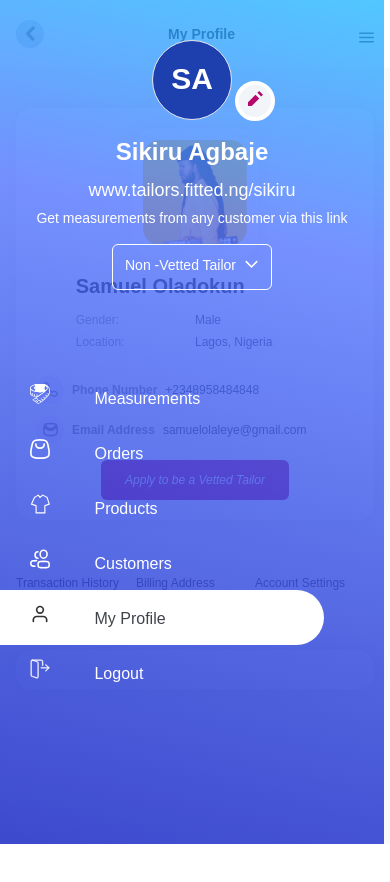
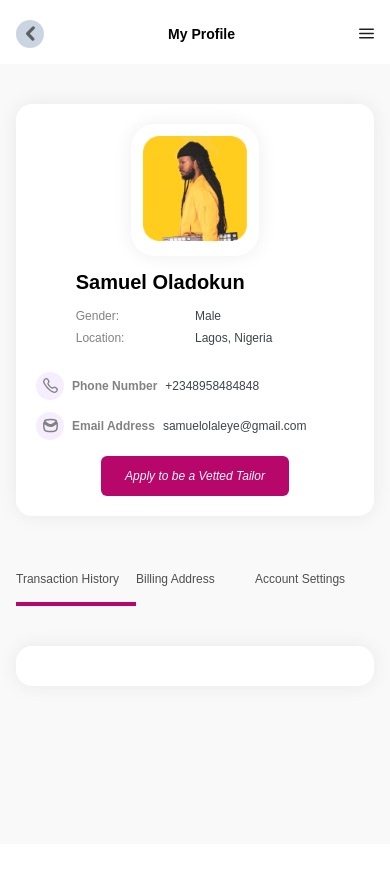
Before and after one commit to damatie/fitted, a Next.js app: page / in a window 390 px wide. Shown: the top 882 px of the page. After the commit the page ends 844 px from the top, so only its background shows below. Built offline with nearby package versions, Linux system fonts and the light colour scheme.

Commit message:
update side nav

```diff
--- a/components/sideNav.jsx
+++ b/components/sideNav.jsx
@@ -12,8 +12,16 @@ export default function SideNav(props){
     {name:'Logout', url:'/#', icon:'/icon/logout.svg'}
   ]
   return(
-    <nav className=" w-96  h-full absolute xl:relative xl:w-3/12 z-50 xl:z-auto sideNavBgColor  xl:block">
-      <div className=" w-full pt-10 text-center">
+    <nav className={`${toggleNav? 'block bg-blue-500' :'hidden sideNavBgColor'} h-full w-80 absolute xl:relative xl:w-3/12 z-50 xl:z-auto   xl:block`}>
+      <div className=" mt-4 pl-10">
+      <Image
+            src="/icon/logo.svg"
+            alt="edit"
+            width={80}
+            height={80}
+          />
+      </div>
+      <div className=" w-full pt-10 text-center -mt-20">
         <div className=" w-20 h-20 bg-blue-800 mx-auto text-center py-5 rounded-full border borde-white relative">
           <span className=" uppercase font-extrabold text-white text-3xl"> sa</span>
           <div className=" absolute w-10 h-10 bg-slate-100 rounded-full border-4 border-white  -right-11 top-10 text-center py-1 cursor-pointer">
--- a/components/topNav.jsx
+++ b/components/topNav.jsx
@@ -3,7 +3,7 @@ import { useRouter } from 'next/router'
 export default function TopNav(props){
 
   const router = useRouter()
-  const{title,handleToggleNav} = props
+  const{title,handleToggleNav,toggleNav} = props
   return(
     <div className=" px-4 xl:px-10 xl:py-4 py-2 pb-4 bg-white flex space-x-16">
       <div className=" pt-3 xl:pt-6 cursor-pointer">
@@ -45,14 +45,17 @@ export default function TopNav(props){
             <span className=" uppercase font-extrabold text-white text-xl"> sa</span>
         </div>
       </div>
-      <div onClick={handleToggleNav} className="block xl:hidden pt-5 xl:pt-6 cursor-pointer ">
-      <span className=" block">
-      <Image
-          src="/icon/bar.svg"
-          alt="back"
-          width={15}
-          height={15}
-        />
+      <div onClick={handleToggleNav} className="block xl:hidden pt-3 xl:pt-6 cursor-pointer ">
+      <span className=" block text-xl">
+      {toggleNav && toggleNav? ('X')
+      :
+      (<Image
+        src="/icon/bar.svg"
+        alt="back"
+        width={15}
+        height={15}
+      />)
+      }
       </span>
       </div>
     </div>
--- a/layouts/appLayout.jsx
+++ b/layouts/appLayout.jsx
@@ -12,11 +12,16 @@ export default function Layout({ children, ...props}) {
   const{title} = props
   return (
     <>
-      <main className=' flex w-full h-screen'>
+      <main className='
+        flex
+        w-screen
+        overflow-x-hidden
+        h-screen
+        overflow-y-hidden'>
         <SideNav toggleNav={toggleNav} setToggleNav={setToggleNav}/>
-        <div className='w-full bg-offWhite h-full'>
-          <TopNav title={title} handleToggleNav={handleToggleNav}/>
-          <div className=' px-4 xl:px-10 py-10 xl:py-20 h-full '>
+        <div className='w-full bg-offWhite h-full '>
+          <TopNav title={title} handleToggleNav={handleToggleNav} toggleNav={toggleNav}/>
+          <div className=' px-4 xl:px-10 py-10 xl:py-20 h-full overflow-y-auto pb-32 '>
             {children}
           </div>
         </div>
--- a/pages/index.jsx
+++ b/pages/index.jsx
@@ -20,7 +20,7 @@ export default function Home() {
             <div className='xl:-mt-12 '>
                 <ProfileImage/>
             </div>
-              <div className=' w-9/12 md:w-3/12 mx-auto xl:mx-0  mt-3 xl:mt-0 xl:w-4/12  xl:border-r-2 border-offWhite'>
+              <div className=' w-9/12 md:w-3/12 mx-auto xl:mx-0  mt-3 xl:mt-0 xl:w-3/12  xl:border-r-2 border-offWhite'>
                 <p className=' font-bold text-xl'>
                   Samuel Oladokun
                 </p>
@@ -56,7 +56,7 @@ export default function Home() {
                     />
                   </span>
                 </div>
-                <div className='lg:w-4/12 md:w-5/12 mx-auto xl:mx-0  xl:flex  items-center w-full justify-center mt-5 space-y-3 xl:space-y-0'>
+                <div className='lg:w-4/12 md:w-5/12 xl:w-full mx-auto xl:mx-0  xl:flex  items-center w-full justify-center mt-5 space-y-3 xl:space-y-0'>
                   <span className='flex flex-1 space-x-2 xl:space-x-5'>
                     <span className=' block w-7 h-7 xl:w-10 xl:h-10 rounded-full bg-[#F6EEFF] text-center xl:pt-2.5 pt-1'>
                       {/* <img src="/icon/Call Silent.svg "/> */}
```
Also changed, not shown: public/icon/logo.svg (added), styles/globals.css (line endings or trailing spaces).
